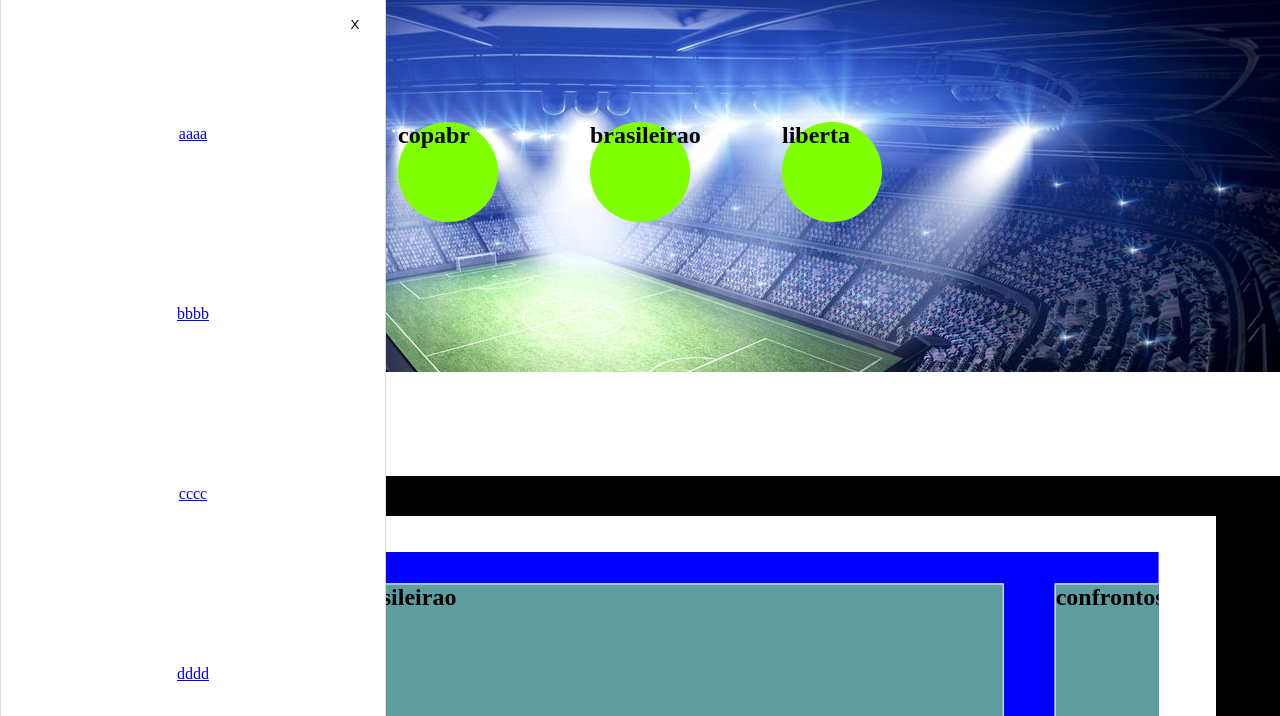
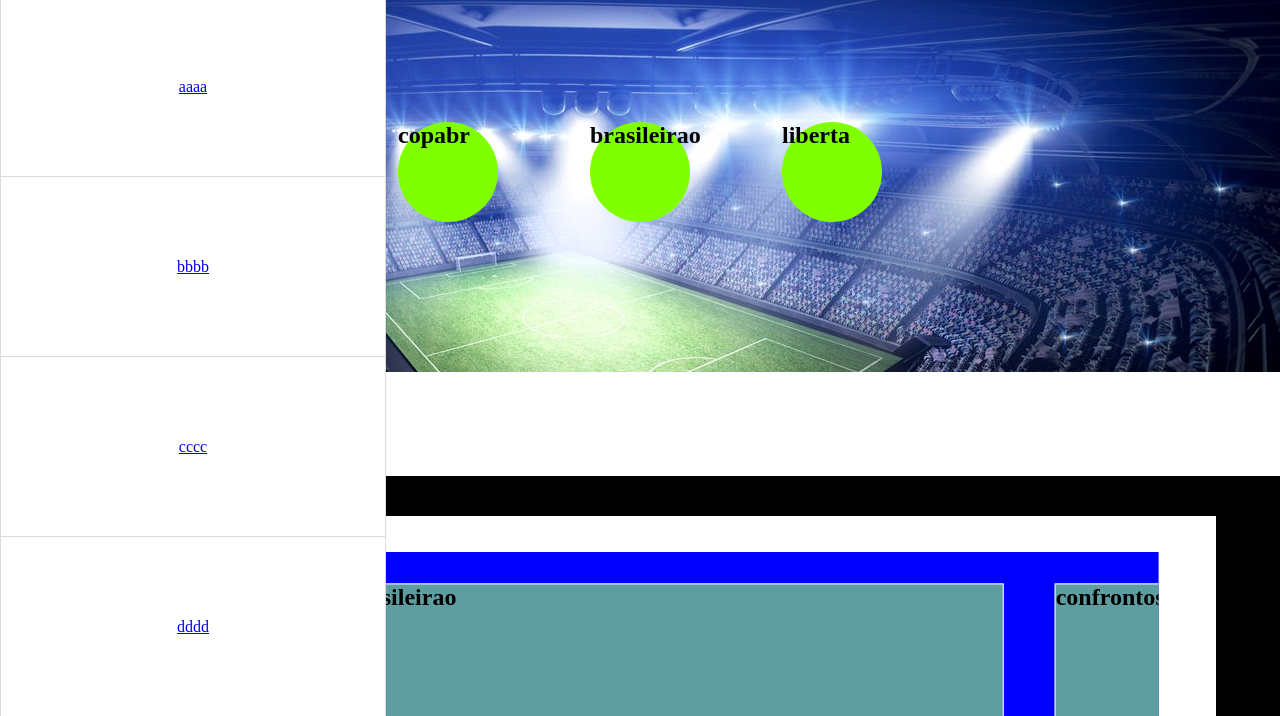
Before and after one commit to ewerton11/Football-Statistics, a plain HTML site: page index.html in a window 1280 px wide. Both pictures are taken after a click on the button "Menu". Shown: the part 84-800 px from the top of the page. Drawn offline with Linux system fonts and the light colour scheme.

Commit message:
mudando nav menu

```diff
--- a/index.html
+++ b/index.html
@@ -47,9 +47,6 @@
     </header>
 
     <nav id="nav-menu" class="nav-menu">
-        <button id="x-menu">
-            X
-        </button>
         <ul>
             <li><a href="/">aaaa</a></li>
             <li><a href="/">bbbb</a></li>
--- a/style/style.css
+++ b/style/style.css
@@ -210,20 +210,6 @@ header {
     z-index: 5;
 }
 
-#x-menu {
-    border: none;
-    background: none;
-    cursor: pointer;
-    float: right;
-    margin: 7px 10px 0px 0px;
-    width: 40px;
-    height: 40px;
-}
-
-#x-menu:hover {
-    background-color: rgba(0, 0, 0, 0.103);
-}
-
 .nav-menu.active {
     background-color: rgb(255, 255, 255);
     position: fixed;
@@ -236,7 +222,7 @@ header {
 }
 
 .nav-menu.active ul {
-    position: relative;
+    position: absolute;
     display: flex;
     margin: 0;
     padding: 0;
@@ -245,12 +231,19 @@ header {
     width: 100%;
     height: 100%;
     flex-direction: column;
-    justify-content: space-ar;
 }
 
 .nav-menu.active li {
-    display: flex;
     justify-content: center;
+    align-items: center;
+    width: 100%;
+    height: 100%;
+    border-bottom: 1px solid rgba(0, 0, 0, 0.137);
+
+}
+
+.nav-menu.active li:hover {
+    background-color: rgba(0, 0, 0, 0.137);
 }
 
 .nav-menu {
```
